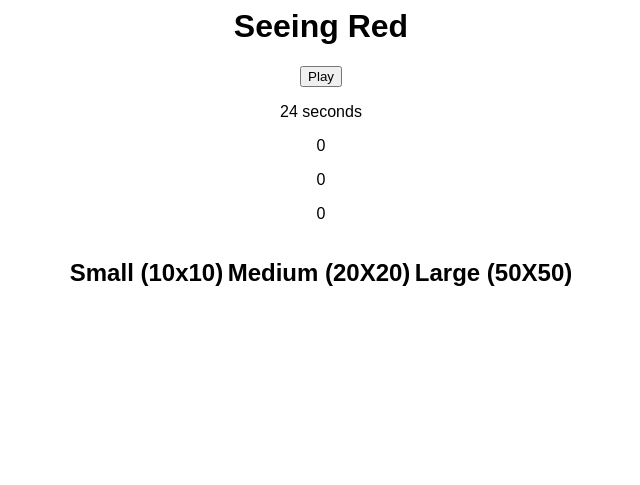
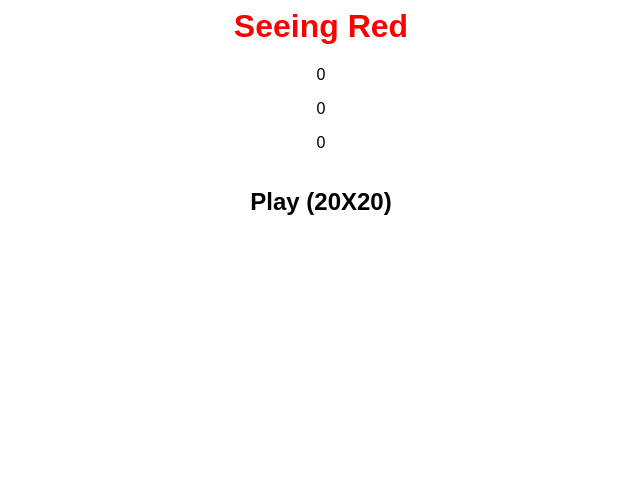
Before and after one commit to pedroeldiablo/WDI_London_Project1, a PHP site: page / in a window 1280 px wide. Shown: the top 485 px of the page, without its empty margins (319-959 px from the left). After the commit the page ends 215 px from the top, so only its background shows below. Run offline with PHP 8.4, Linux system fonts and the light colour scheme; some libraries are stand-ins or nearby versions.

Commit message:
finally feels game play. removes random classes at set intervals. Adds new tiles at top including at least one black tile

```diff
--- a/css/style.css
+++ b/css/style.css
@@ -5,6 +5,7 @@ body {
 
 h1 {
   text-align: center;
+  color: red;
 }
 
 h2 {
@@ -29,23 +30,23 @@ h2 {
   border-radius: 100%;
 }*/
 
-/*li {
+li {
   height: 5%;
   width: 5%;
   float: left;
   margin: 0;
   padding: 0;
-  /*border-radius: 100%;
-}*/
+  border-radius: 100%;
+}
 
-li {
+/*li {
   height: 10px;
   width: 10px;
   float: left;
   margin: 0;
   padding: 0;
   border-radius: 100%;
-}
+}*/
 
 /*.smallpixel {
   width: 100px;
--- a/index.html
+++ b/index.html
@@ -9,17 +9,17 @@
 </head>
 <body>
   <main>
-    <h1 class="animated flipInX">Seeing Red</h1>
-    <button class=play>Play</button>
+    <h1 class="animated rollIn">Seeing Red</h1>
+    <!-- <button class=play>Play</button> -->
     <p class=countdown></p>
     <p class=playerscore></p>
     <p class=score>0</p>
     <p class =lives>0</p>
     <p class =level>0</p>
     <!-- <p class=clickme></p> -->
-    <h2 class ="create_grid" id="small">Small (10x10)</h2>
-    <h2 class="create_grid" id ="medium">Medium (20X20)</h2>
-    <h2 class="create_grid" id="large">Large (50X50)</h2>
+    <!-- <h2 class ="create_grid" id="small">Small (10x10)</h2> -->
+    <h2 class="create_grid" id ="medium">Play (20X20)</h2>
+    <!-- <h2 class="create_grid" id="large">Large (50X50)</h2> -->
     <ul class="grid">
 
     </ul>
--- a/js/app.js
+++ b/js/app.js
@@ -1,6 +1,6 @@
 $(function(){
   var $grid =$('.grid');
-  var $whatColor= { 1:"black", 2:"darkTeal", 3:"lightPink", 4:"purple", 5:"lightPurple", 6:"skyBlue", 7:"lightBabyBlue", 8:"rustyRed", 9:"brown",  10:"brightGreen", 11:"teal", 12:"bubblegum",  13:"blue", 14:"orangeBrown", 15:"yellow"};
+  var $whatColor= { 1:"yellow", 2:"darkTeal", 3:"lightPink", 4:"purple", 5:"lightPurple", 6:"skyBlue", 7:"lightBabyBlue", 8:"rustyRed", 9:"brown",  10:"brightGreen", 11:"teal", 12:"bubblegum",  13:"blue", 14:"orangeBrown", 15:"black"};
   var $black = $('.black');
   var $create_grid =$(".create_grid");
   var $small = $("#small");
@@ -15,105 +15,127 @@ $(function(){
   var $body =$('body');
   var $audio =$('#audio');
   var $li =$('li');
-  var $counter = 10;
+  var $counter =0;
 
 // click all the black tiles
 // if time =0 reshuffle remaining tiles;
 // 3 lives;
 
-  var $counter = 30;
-  var $interval = setInterval(function() {
-    $counter--;
-    $countdown.html($counter+" seconds");
-    if ($counter === 0) {
-        clearInterval($interval);
-        $body.css({'background-color': 'red'});
-
-    }
-}, 1000);
+//   var $interval = setInterval(function() {
+//     $counter--;
+//     $countdown.html($counter+" seconds");
+//     if ($counter === 0) {
+//         clearInterval($interval);
+//         $body.css({'background-color': 'red'});
+//
+//     }
+// }, 1000);
 
 // $eatthedot= (function() {
 //   $('ul li').first().remove();
 //   }, 100);
 
-setInterval(function(){
+var eatdot = setInterval(function(){
   $('li').last().remove();
   $score.html($('.black').length);
-},100);
+},50);
 
 
-$small.on('click', function (i){
-    // var $counter = 30;
-    var $interval = setInterval(function() {
-      $counter--;
-      $countdown.html($counter+" seconds");
-      if ($counter === 0) {
-          clearInterval($interval);
-          $body.css({'background-color': 'red'});
-          $countdown.html("You lose!");
-          $grid.toggle();
-          $('h2').fadeIn(300);
-      }
-    }, 1000);
-  $about.html("Color blindness or Color Vision Deficit affects around 8% of men");
-    for (i=0; i<100; i++){
-      var $newSquare ='<li class='+$whatColor[Math.ceil(Math.random()*15)]+'></li>';
-      $grid.append($newSquare);
-      $('li').css({'height': '50px', 'width': '50px'});
-      $('h2').fadeOut(300 * i+100);
-      }
-    });
+// $small.on('click', function (i){
+//     // var $counter = 30;
+//     var $interval = setInterval(function() {
+//       $counter--;
+//       $countdown.html($counter+" seconds");
+//       if ($counter === 0) {
+//           clearInterval($interval);
+//           $body.css({'background-color': 'red'});
+//           $countdown.html("You lose!");
+//           $grid.toggle();
+//           $('h2').fadeIn(300);
+//           // $body.css({'background-color': 'white'}).fadeIn(10000);
+//       }
+//     }, 1000);
+//
+//   $about.html("Color blindness or Color Vision Deficit affects around 8% of men");
+//     for (i=0; i<100; i++){
+//       var $newSquare ='<li class='+$whatColor[Math.ceil(Math.random()*15)]+'></li>';
+//       $grid.append($newSquare);
+//       $('li').css({'height': '50px', 'width': '50px'});
+//       $('h2').fadeOut(300 * i+100);
+//       }
+//     });
 
 $medium.on('click', function (i){
   $about.html("Colorblindness medium");
+  $counter = $counter+23;
     for (i=0; i<400; i++){
-      var $newSquare= '<li class='+$whatColor[Math.ceil(Math.random()*10)]+'></li>';
+      var $newSquare= '<li class='+$whatColor[Math.ceil(Math.random()*15)]+'></li>';
       $clickme ='Math.ceil(Math.random()*25)';
       $grid.append($newSquare);
       $('li').css({'height': '25px', 'width': '25px'});
       $score.html($('.black').length);
       }
+    var $interval = setInterval(function() {
+        $counter--;
+        $countdown.html($counter+" seconds");
+        // if ($counter === 0) {
+        //     clearInterval($interval);
+        //     $body.css({'background-color': 'red'});
+
+        // }
+      }, 1000);
+
+    var dropclass = setInterval(function() {
+          $colorToRemove = '.'+$whatColor[Math.ceil(Math.random()*14)];
+          console.log($colorToRemove);
+          $($colorToRemove).fadeOut();
+        }, 3000);
     });
 
-$large.on('click', function (i){
-  $about.html("Colorblindness large");
-  console.log("clicked");
-    for (i=0; i<2500; i++){
-      var $newSquare= '<li class='+$whatColor[Math.ceil(Math.random()*15)]+'></li>';
-      $grid.append($newSquare);
+// $large.on('click', function (i){
+//   $about.html("Colorblindness large");
+//   console.log("clicked");
+//     for (i=0; i<2500; i++){
+//       var $newSquare= '<li class='+$whatColor[Math.ceil(Math.random()*15)]+'></li>';
+//       $grid.append($newSquare);
+//       }
+//     });
+//
+
+// removes individual tiles that are black and adds a new random tile at the bottom of the list updates the timer for correct choices
 
 
+  $grid.on('click', '.black', function(i){
+      $playerscore++;
+      $(this).remove(300 * i+100);
+      var $blackSquare= '<li class=black></li>';
+      // $grid.prepend($newSquare);
+      $grid.prepend($blackSquare);
+      for (i=0; i< 5; i++){
+            var $newSquare= '<li class='+$whatColor[Math.ceil(Math.random()*15)]+'></li>';
+            $grid.prepend($newSquare);
+          }
+      // for (i=0; i< $('.black').length; i++){
+      //       var $newSquare= '<li class='+$whatColor[Math.ceil(Math.random()*15)]+'></li>';
+      //       $grid.prepend($newSquare);
+      //     }
 
-      // $eatthedot = (function() {
-      //   $('ul li').first().remove();
-      // }, 100);
-
-      // $('li').css({'height': '10px', 'width': '10px'});
-      }
-    });
-
-
-// removes individual tiles that are black and adds a new random image at the bottom of the list updates the timer for correct choices
-  $grid.on('click', '.black', function(i){
-      $(this).remove(300 * i+100);
-      var $newSquare= '<li class='+$whatColor[Math.ceil(Math.random()*14)]+'></li>';
-      $grid.append($newSquare);
-      // $('li').css({'height': '25px', 'width': '25px'});
-      $playerscore++;
-      $score.html($('.black').length);
-      $counter++;
-
-
+      // $score.html($('.black').length);
+      // $counter++;
   });
 
   $grid.on('click', '.darkTeal', function(i){
       $(".darkTeal").fadeOut(300 * i+100);
-      for (i=0; i< $('.darkTeal').length; i++){
-        var $newSquare= '<li class='+$whatColor[Math.ceil(Math.random()*15)]+'></li>';
-        $grid.append($newSquare);
-        // $counter--;
-      }
   });
+
+  // $grid.on('click', '.darkTeal', function(i){
+  //     $(".darkTeal").fadeOut(300 * i+100);
+  //     for (i=0; i< $('.darkTeal').length; i++){
+  //       var $newSquare= '<li class='+$whatColor[Math.ceil(Math.random()*15)]+'></li>';
+  //       $grid.append($newSquare);
+  //       // $counter--;
+  //     }
+  // });
 
   $grid.on('click', '.lightPink', function(i){
       $(".lightPink").fadeOut(300 * i+100);
```
